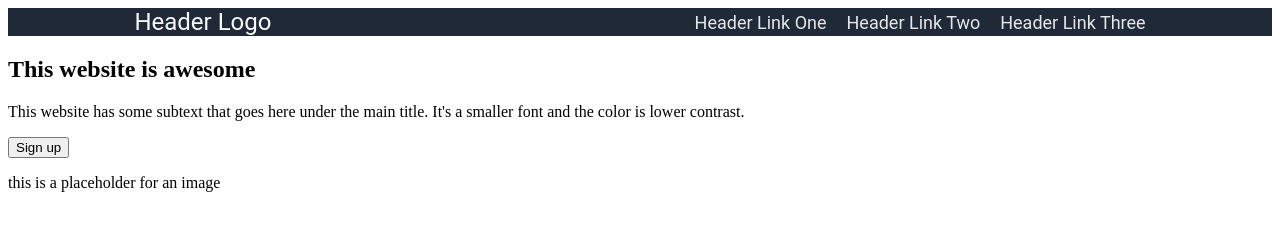
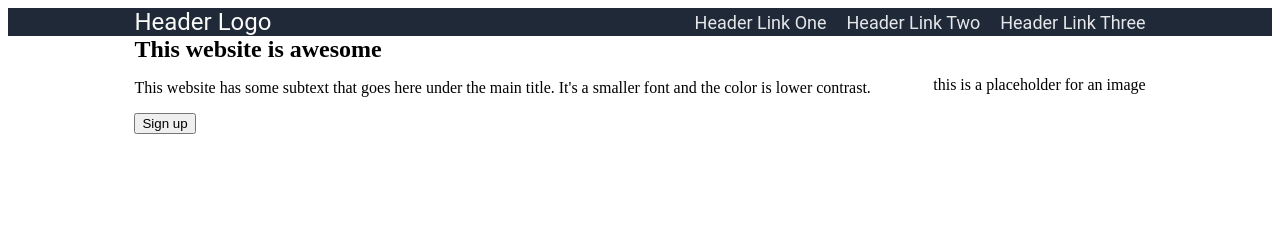
Before and after one commit to Amorfide/odin-landing-page, a plain HTML site: page index.html in a window 1280 px wide. Drawn offline with Linux system fonts and the light colour scheme.

Commit message:
added flex properties for hero to get it into position

```diff
--- a/style.css
+++ b/style.css
@@ -40,3 +40,17 @@ a{
     gap: 20px;
     align-items: center;
 }
+
+h2 {
+    margin-bottom: 0;
+    padding-bottom: 0;
+    margin-top: 0;
+}
+
+.hero {
+    display: flex;
+    align-items: center;
+    padding-left: 10%;
+    padding-right: 10%;
+    justify-content: space-between;
+}
```
